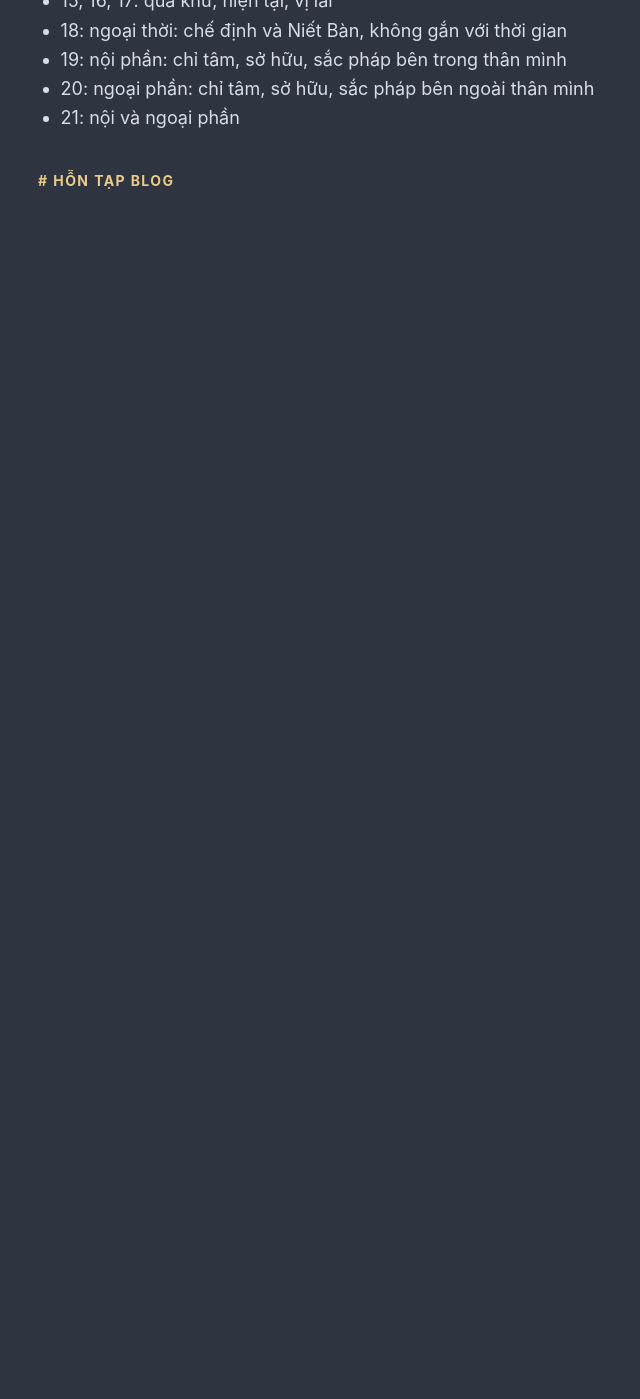
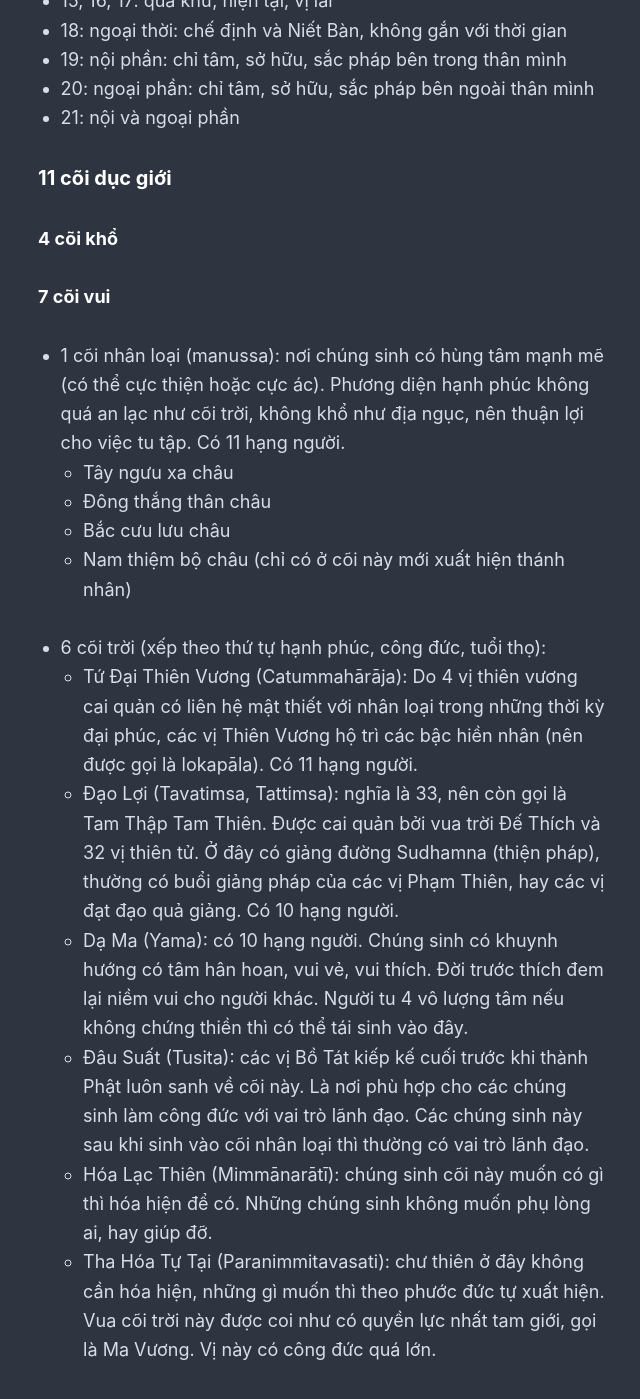
Before and after one commit to rilwis/hontap.info, a Jekyll site: the page built from _posts/2020-06-08-vi-dieu-phap-khai-luoc.md, in a window 1280 px wide and 1400 px high, scrolled down 9054 px. Shown: the whole window, without its empty margins (318-958 px from the left). Built offline with Jekyll 4.4.1, drawn with Linux system fonts in a browser that asks for light colours; our own code applies the rules of GitHub Pages for plain Markdown files; before the commit the page ends 9280 px from its top, so only the background shows below that.

Commit message:
Update 2020-06-08-vi-dieu-phap-khai-luoc.md

```diff
--- a/_posts/2020-06-08-vi-dieu-phap-khai-luoc.md
+++ b/_posts/2020-06-08-vi-dieu-phap-khai-luoc.md
@@ -254,3 +254,22 @@ Phân loại rộng thì có 21 cảnh (theo tên gọi):
 - 19: nội phần: chỉ tâm, sở hữu, sắc pháp bên trong thân mình
 - 20: ngoại phần: chỉ tâm, sở hữu, sắc pháp bên ngoài thân mình
 - 21: nội và ngoại phần
+
+## 11 cõi dục giới
+
+### 4 cõi khổ
+
+### 7 cõi vui
+
+- 1 cõi nhân loại (manussa): nơi chúng sinh có hùng tâm mạnh mẽ (có thể cực thiện hoặc cực ác). Phương diện hạnh phúc không quá an lạc như cõi trời, không khổ như địa ngục, nên thuận lợi cho việc tu tập. Có 11 hạng người.
+  + Tây ngưu xa châu
+  + Đông thắng thân châu
+  + Bắc cưu lưu châu
+  + Nam thiệm bộ châu (chỉ có ở cõi này mới xuất hiện thánh nhân)
+- 6 cõi trời (xếp theo thứ tự hạnh phúc, công đức, tuổi thọ):
+  + Tứ Đại Thiên Vương (Catummahārāja): Do 4 vị thiên vương cai quản có liên hệ mật thiết với nhân loại trong những thời kỳ đại phúc, các vị Thiên Vương hộ trì các bậc hiền nhân (nên được gọi là lokapāla). Có 11 hạng người.
+  + Đạo Lợi (Tavatimsa, Tattimsa): nghĩa là 33, nên còn gọi là Tam Thập Tam Thiên. Được cai quản bởi vua trời Đế Thích và 32 vị thiên tử. Ở đây có giảng đường Sudhamna (thiện pháp), thường có buổi giảng pháp của các vị Phạm Thiên, hay các vị đạt đạo quả giảng. Có 10 hạng người.
+  + Dạ Ma (Yama): có 10 hạng người. Chúng sinh có khuynh hướng có tâm hân hoan, vui vẻ, vui thích. Đời trước thích đem lại niềm vui cho người khác. Người tu 4 vô lượng tâm nếu không chứng thiền thì có thể tái sinh vào đây.
+  + Đâu Suất (Tusita): các vị Bồ Tát kiếp kế cuối trước khi thành Phật luôn sanh về cõi này. Là nơi phù hợp cho các chúng sinh làm công đức với vai trò lãnh đạo. Các chúng sinh này sau khi sinh vào cõi nhân loại thì thường có vai trò lãnh đạo.
+  + Hóa Lạc Thiên (Mimmānarātī): chúng sinh cõi này muốn có gì thì hóa hiện để có. Những chúng sinh không muốn phụ lòng ai, hay giúp đỡ.
+  + Tha Hóa Tự Tại (Paranimmitavasati): chư thiên ở đây không cần hóa hiện, những gì muốn thì theo phước đức tự xuất hiện. Vua cõi trời này được coi như có quyền lực nhất tam giới, gọi là Ma Vương. Vị này có công đức quá lớn.
```
